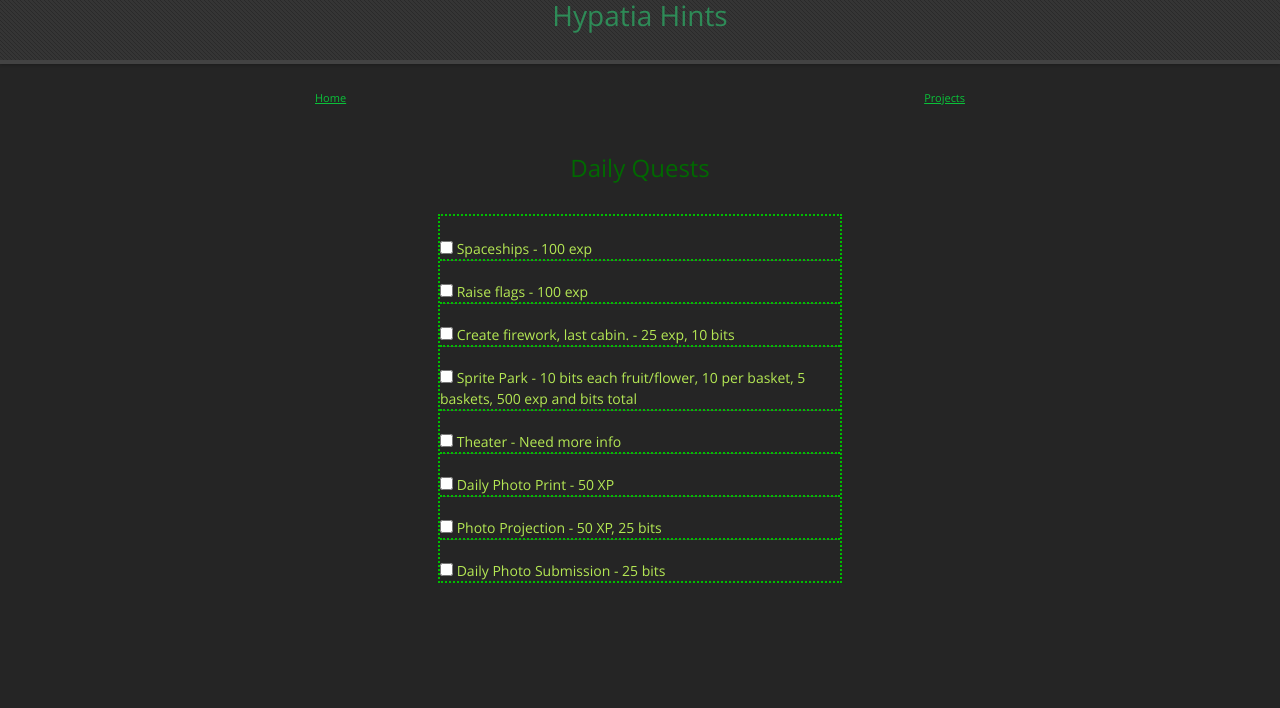
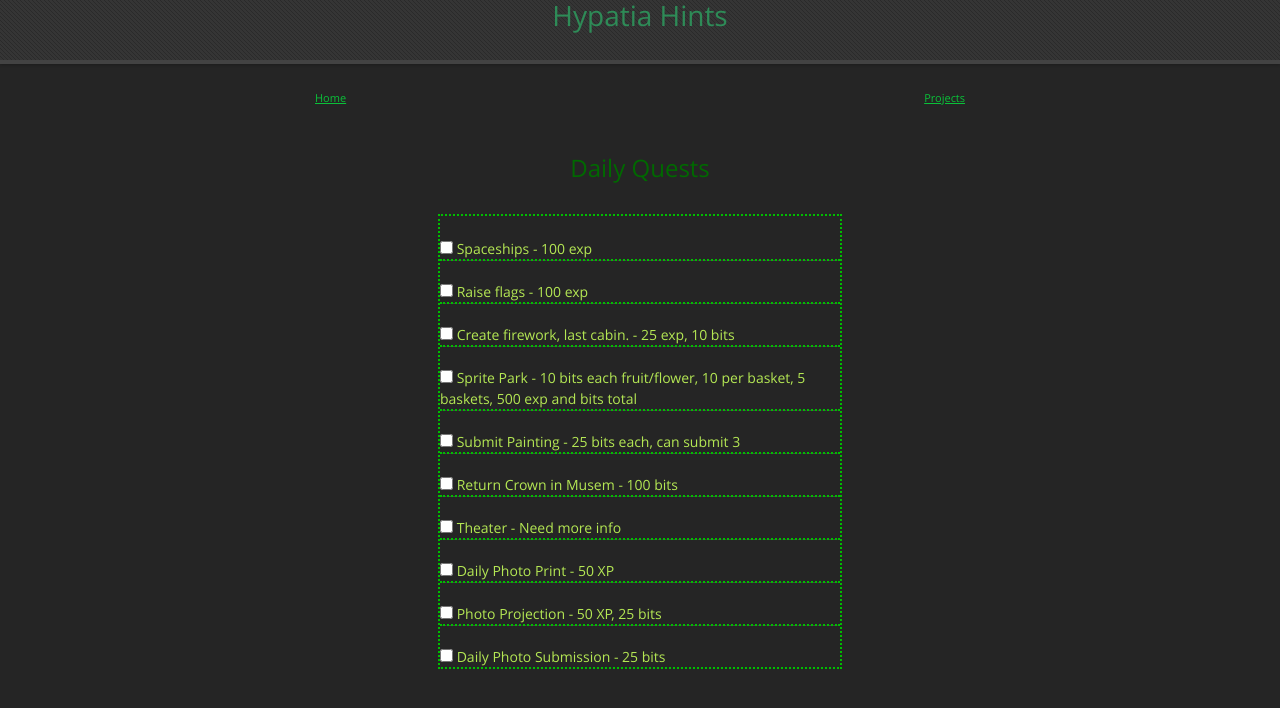
Before and after one commit to LunarTiger/hypatia, a Jekyll site: the page built from index.md, in a window 1280 px wide. Shown: the top 708 px of the page. Built offline with Jekyll 4.4.1, drawn with Linux system fonts in a browser that asks for light colours; our own code applies the rules of GitHub Pages for plain Markdown files.

Commit message:
added painting and crown

```diff
--- a/index.md
+++ b/index.md
@@ -7,6 +7,8 @@
 	<input type="checkbox"> Raise flags - 100 exp<hr />
 	<input type="checkbox"> Create firework, last cabin. - 25 exp, 10 bits<hr />
 	<input type="checkbox"> Sprite Park - 10 bits each fruit/flower, 10 per basket, 5 baskets, 500 exp and bits total<hr />
+	<input type="checkbox"> Submit Painting - 25 bits each, can submit 3<hr />
+	<input type="checkbox"> Return Crown in Musem - 100 bits<hr />
 	<input type="checkbox"> Theater - Need more info<hr />
 	<input type="checkbox"> Daily Photo Print - 50 XP<hr />
 	<input type="checkbox"> Photo Projection - 50 XP, 25 bits<hr />
```
